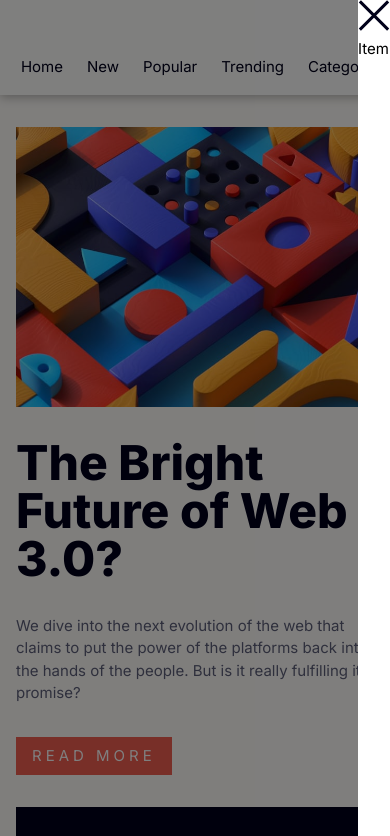
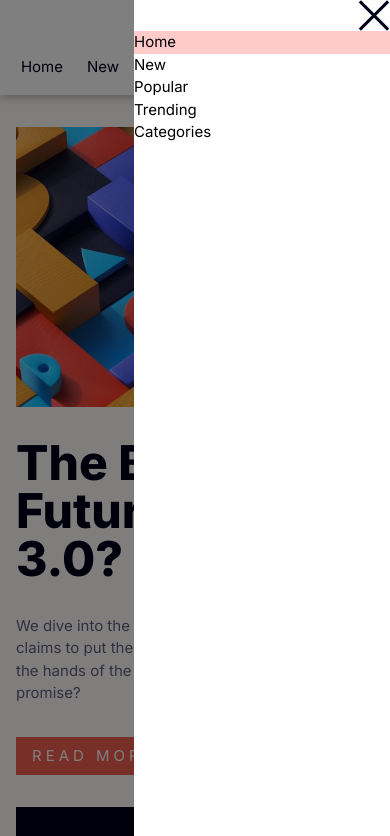
Before and after one commit to lilKriT/Bright-Future-News-Page, a website built with Vite: page index.html in a window 390 px wide. Shown: the top 836 px of the page. Built offline with nearby package versions, Linux system fonts and the light colour scheme.

Commit message:
Working on mobile menu.

```diff
--- a/index.html
+++ b/index.html
@@ -59,13 +59,17 @@
     </header>
 
     <!-- Mobile Menu -->
-    <div class="fixed shadow-tint inset-0">
-      <div class="bg-white top-0 bottom-0 absolute right-0">
-        <button>
+    <div class="fixed shadow-tint inset-0 flex justify-end">
+      <div class="bg-white min-w-[16rem] flex flex-col">
+        <button class="self-end">
           <img src="/icon-menu-close.svg" alt="Close Mobile Menu" />
         </button>
         <menu>
-          <li><a href="#">Item</a></li>
+          <li><a href="#" class="bg-red-200 w-full block">Home</a></li>
+          <li><a href="#">New</a></li>
+          <li><a href="#">Popular</a></li>
+          <li><a href="#">Trending</a></li>
+          <li><a href="#">Categories</a></li>
         </menu>
       </div>
     </div>
```
